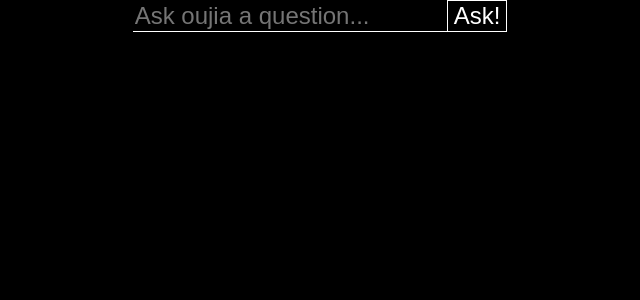
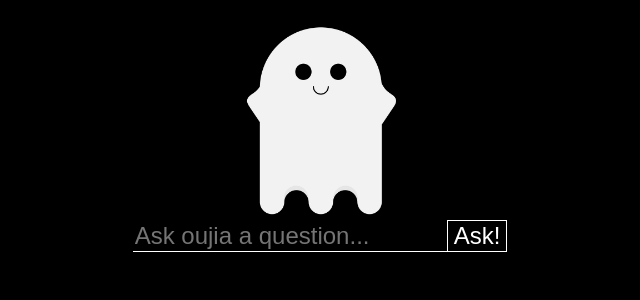
Before and after one commit to ScreamingHawk/react-ouija, a React (Create React App) app in the folder client/: page / in a window 1280 px wide. Shown: the top 300 px of the page, without its empty margins (320-960 px from the left). Built offline with nearby package versions, Linux system fonts and the light colour scheme; no server answers.

Commit message:
Nicer homepage

```diff
--- a/client/src/App.js
+++ b/client/src/App.js
@@ -1,11 +1,27 @@
 import React, { useState, useEffect } from 'react'
+import styled from 'styled-components'
 
 import Answer from './components/Answer'
 import Board from './components/Board'
 import Question from './components/Question'
 import socket from './global/socket'
+import ghostLogo from './assets/ghost.png'
 
-function App() {
+const Wrapper = styled.div`
+	padding: 20px;
+	display: flex;
+	flex-direction: column;
+	align-items: center;
+`
+
+const GhostImg = styled.img.attrs({
+	src: ghostLogo,
+	alt: 'ghost',
+})`
+	max-width: 200px;
+`
+
+const App = () => {
 	const [question, setQuestion] = useState(null)
 	const [lastQ, setLastQ] = useState(null)
 	const [answser, setAnswer] = useState('')
@@ -50,13 +66,14 @@ function App() {
 	})
 
 	return (
-		<main>
+		<Wrapper>
+			<GhostImg />
 			<Question question={question} lastQ={lastQ} />
 			<Answer answer={answser} />
 			{ question && (
 				<Board />
 			)}
-		</main>
+		</Wrapper>
 	)
 }
 
```
Also changed, not shown: client/src/assets/ghost.png (added).
